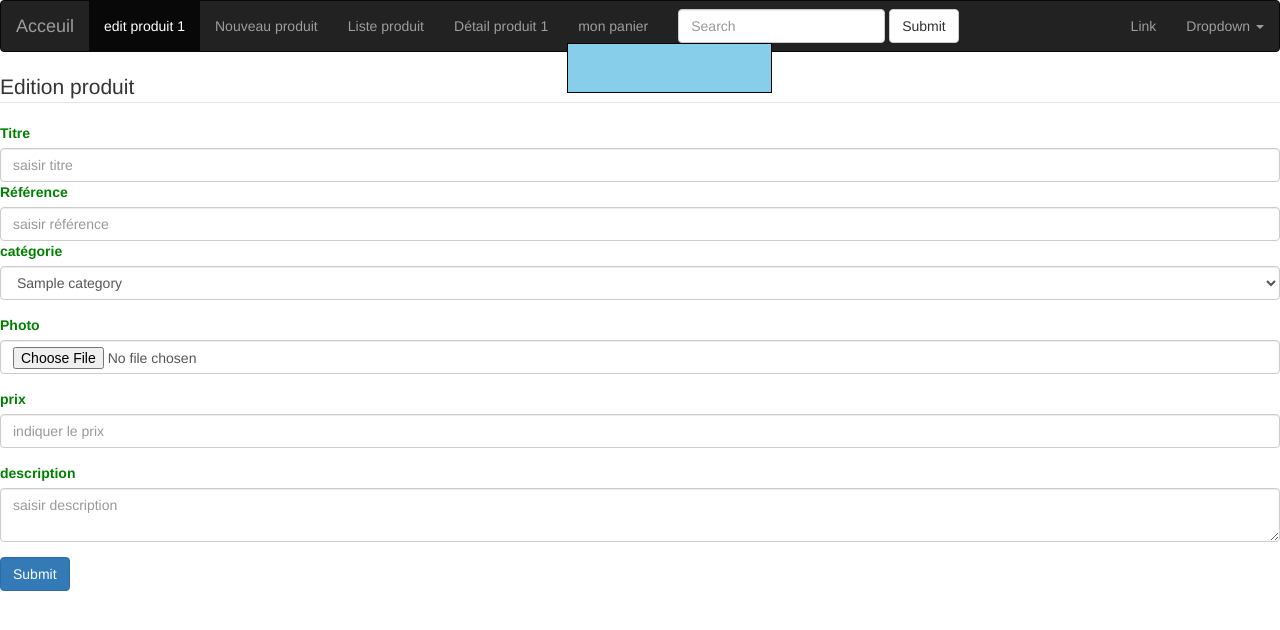
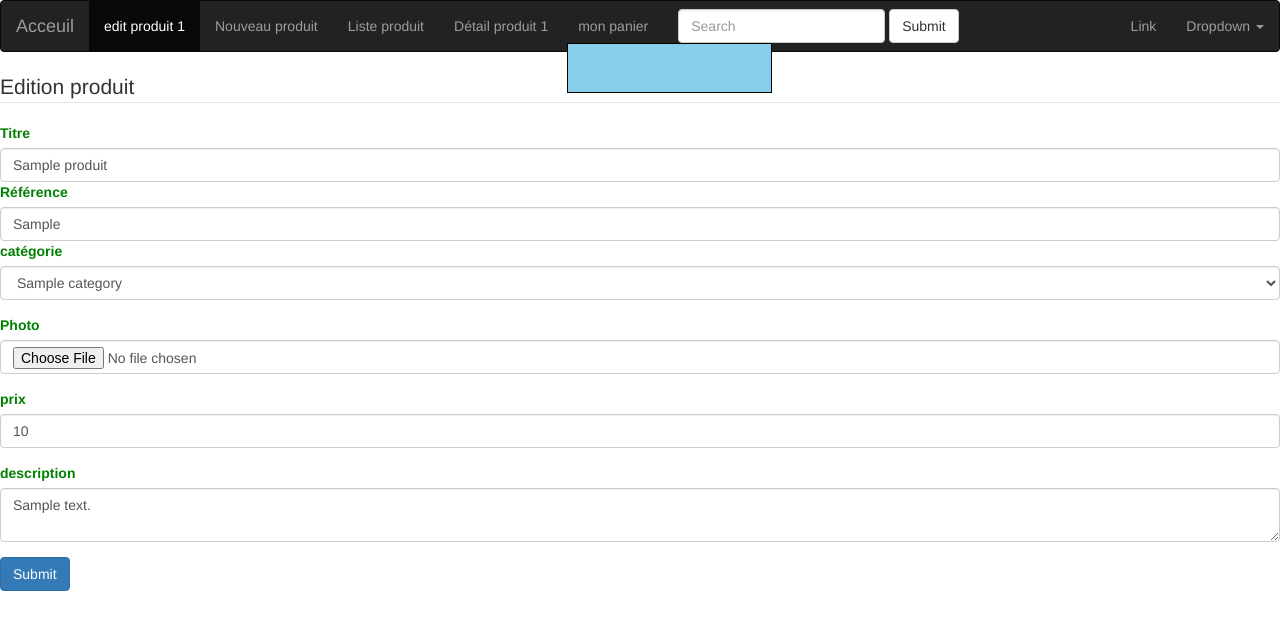
Before and after one commit to stephanegandrey/PHH_2021-06-01, a PHP site: page /phh/index.php?page=edit&idp=1 in a window 1280 px wide. Shown: the top 630 px of the page. Run offline with PHP 8.4, Linux system fonts and the light colour scheme; tables that the repository leaves empty or names only in its code hold one stand-in row (values such as "Sample post").

Commit message:
avec update

```diff
--- a/dispatch.php
+++ b/dispatch.php
@@ -1,9 +1,22 @@
 <?php
     if(isset($_GET["page"])){
         switch ($_GET["page"]) {
+            case 'saveproduit':
+                if(
+                    isset($_POST["titre-produit"])
+                    && isset($_POST["cat-produit"])
+                    && isset($_GET["idp"])
+                ){
+                    $idp=updateSqlProduit($_POST["titre-produit"],$_POST["ref-produit"],$_POST["prix-produit"],$_POST["description-produit"],$_POST["cat-produit"]);
+
+                }elseif(
+                    isset($_POST["titre-produit"])
+                    && isset($_POST["cat-produit"])
+                ){
+                    $idp=insertSqlProduit($_POST["titre-produit"],$_POST["ref-produit"],$_POST["prix-produit"],$_POST["description-produit"],$_POST["cat-produit"]);
+                    $_GET["idp"]=$idp;
+                }
             case 'new':
-                include('includes/formproduit.php');
-            break;
             case 'edit':
                 include('includes/formproduit.php');
             break;
--- a/includes/formproduit.php
+++ b/includes/formproduit.php
@@ -1,23 +1,39 @@
 <div id="form_produit">
+<?php
+    include_once('sqlfunctions.php');
 
-    <form action="traitement-formulaire.php" method="POST" role="form">
-        <legend>Edition produit</legend>
+    $constitutionurl="?page=saveproduit";
+    if(isset($_GET["idp"])){
+        $titre="Edition produit";
+        $constitutionurl=$constitutionurl."&idp=".$_GET["idp"];
+        $prod=getsqlproduit($_GET["idp"]);
+    }else{
+        $titre="Nouveau produit";
+        $prod=null;
+    }
+?>
+
+
+    <form action="<?=$constitutionurl?>" method="POST" role="form" name=form_ajout>
+        <legend><?=$titre?></legend>
 
         <div class="form-group">
             <label for="titre-produit">Titre</label>
-            <input type="text" class="form-control" id="titre-produit" name="titre-produit" placeholder="saisir titre">
+            <input type="text" class="form-control" id="titre-produit" name="titre-produit" value="<?=$prod?$prod["titre"]:"" ?>" placeholder="saisir titre">
             <label for="ref-produit">Référence</label>
-            <input type="text" class="form-control" id="ref-produit" name="ref-produit" placeholder="saisir référence" pattern="REF-[\d\w]{1,25}">
+            <input type="text" class="form-control" id="ref-produit" name="ref-produit" value="<?=$prod?$prod["ref"]:"" ?>" placeholder="saisir référence">
             <label for="cat-produit">catégorie</label>
             <?php
-                include_once('sqlfunctions.php');
+
                 $monresultat=selectTable("Select idcat,titre from categories");
             ?>
-            <select name="cat-produit" id="cat-produit" class="form-control" required="required">
+            <select name="cat-produit" id="cat-produit" class="form-control" required="required" value="<?=$prod?$prod["idcat"]:"" ?>">
                 <?php
                     for($i=0;$i<count($monresultat);$i++)
                     {
-                        echo '<option value="'.$monresultat[$i]["idcat"].'">'.$monresultat[$i]["titre"].'</option>';
+                        echo '<option value="'.$monresultat[$i]["idcat"].'"';
+                        if($prod && $monresultat[$i]["idcat"]==$prod["idcat"]) echo ' selected="selected"';
+                        echo '">'.$monresultat[$i]["titre"].'</option>';
                     }
                 ?>
 
@@ -27,17 +43,17 @@
 
         <div class="form-group">
             <label for="photo-produit">Photo</label>
-            <input type="file" class="form-control" id="photo-produit" name="photo-produit" placeholder="sélectionner image">
+            <input type="file" class="form-control" id="photo-produit" name="photo-produit" value="<?=$prod?$prod["photo"]:"" ?>" placeholder="sélectionner image">
         </div>
 
         <div class="form-group">
             <label for="prix-produit">prix</label>
-            <input type="number" class="form-control" id="prix-produit" name="prix-produit" placeholder="indiquer le prix" min="0.01" step="0.01">
+            <input type="number" class="form-control" id="prix-produit" name="prix-produit" value="<?=$prod?$prod["prix"]:"" ?>" placeholder="indiquer le prix" min="0.01" step="0.01">
         </div>
 
         <div class="form-group">
             <label for="description-produit">description</label>
-            <textarea class="form-control" id="description-produit" name="description-produit" placeholder="saisir description"></textarea>
+            <textarea class="form-control" id="description-produit" name="description-produit" placeholder="saisir description"><?=$prod?$prod["description"]:"" ?></textarea>
         </div>
 
         <button type="submit" class="btn btn-primary">Submit</button>
--- a/index.php
+++ b/index.php
@@ -20,8 +20,10 @@
 <body>
 
 <?php
-    include('includes/navbar.php');
-    include('dispatch.php');
+    include_once('sqlfunctions.php');
+    include_once('includes/navbar.php');
+    include_once('dispatch.php');
+
 ?>
 <script>
         document.querySelector("nav form input[name=search]")
--- a/sqlfunctions.php
+++ b/sqlfunctions.php
@@ -1,4 +1,7 @@
 <?php
+$madb=null;
+
+
 /**
  * @param mixed $query requete sql
  *
@@ -7,11 +10,15 @@
 function selectTable($query)
 {
     //création de la connexion
-    $maDb=mysqli_connect("localhost","root","","magasin");
-    $res=mysqli_query($maDb,$query);
-    if($res==false) return false;
+    $GLOBALS["maDb"]=mysqli_connect("localhost","root","","magasin");
+    $res=mysqli_query($GLOBALS["maDb"],$query);
+    if($res==false){
+        return false;
+    }elseif(gettype($res)=="boolean" & mysqli_affected_rows($GLOBALS["maDb"])>0){
+        return mysqli_affected_rows($GLOBALS["maDb"]);
+    }
 
-    $rowcount=mysqli_num_rows($res);
+    // $rowcount=mysqli_num_rows($res);
 
     $returnArray = array();
 
@@ -24,7 +31,7 @@ function selectTable($query)
 Function getsqlproduit($id)
 {
     // $query='select * from produits where idpr='.$id.';';
-    $query='SELECT PR.prix,PR.description,PR.titre as titre,PR.prix,PR.photo,PR.ref,PR.description,CA.titre as cat_titre from produits PR, categories CA where PR.idcat=CA.idcat and pr.idpr='.$id.';';
+    $query='SELECT PR.prix,PR.description,PR.titre as titre,PR.prix,PR.photo,PR.ref,PR.description,PR.idcat,CA.titre as cat_titre from produits PR, categories CA where PR.idcat=CA.idcat and pr.idpr='.$id.';';
     $result=selectTable($query);
     if($result==false){
         return false;
@@ -40,7 +47,7 @@ Function getsqlproduit($id)
 Function getlisteproduit($search=false)
 {
     // $query='select * from produits where idpr='.$id.';';
-    $query='SELECT PR.idpr,PR.prix,PR.description,PR.titre as titre,PR.prix,PR.photo,PR.ref,PR.description,CA.titre as cat_titre from produits PR, categories CA where PR.idcat=CA.idcat';
+    $query='SELECT PR.idpr,PR.prix,PR.description,PR.titre as titre,PR.prix,PR.photo,PR.ref,PR.description,PR.idcat,CA.titre as cat_titre from produits PR, categories CA where PR.idcat=CA.idcat';
     if($search){
         $query=$query.' and pr.titre like "%'.$search.'%";';
     }
@@ -53,4 +60,25 @@ Function getlisteproduit($search=false)
     }
 
 }
+
+function insertSqlProduit($titre,$ref,$prix,$description,$idcat,$photo=null){
+    $req="INSERT INTO `produits`(`titre`, `ref`, `prix`, `description`, `idcat`) VALUES ('".$titre."','".$ref."',".$prix.",'".$description."',".$idcat.");";
+    $isaffected=selectTable($req);
+    if($isaffected){
+        return mysqli_insert_id ($GLOBALS["maDb"]);
+    }else{
+        return false;
+    }
+}
+
+function updateSqlProduit($titre,$ref,$prix,$description,$idcat,$photo=null){
+    $req="UPDATE `produits` SET `titre`='".$titre."',`ref`='".$ref."',`prix`=".$prix.",`description`='".$description."',`idcat`=".$idcat." WHERE idpr=".$_GET["idp"].";";
+    $isaffected=selectTable($req);
+    // if($isaffected){
+    //     // return mysqli_insert_id ($GLOBALS["maDb"]);
+    //     return $_GET["idp"];
+    // }else{
+    //     return false;
+    // }
+}
 ?>
```
